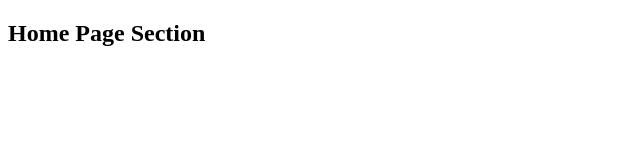
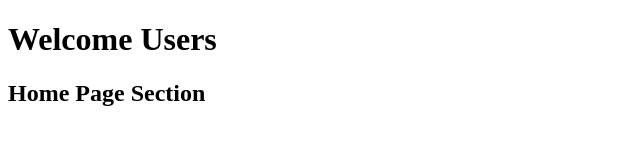
Before and after one commit to Imran660/static_app_monocerous, a plain HTML site: page index.html in a window 1280 px wide. Shown: the whole page, without its empty margins (0-640 px from the left). Drawn offline with Linux system fonts and the light colour scheme.

Commit message:
updated the index.html page

```diff
--- a/index.html
+++ b/index.html
@@ -4,6 +4,7 @@
     <title>Home Page</title>
   </head>
   <body>
+    <h1>Welcome Users</h1>
     <h2>Home Page Section</h2>
   </body>
 </html>
```
